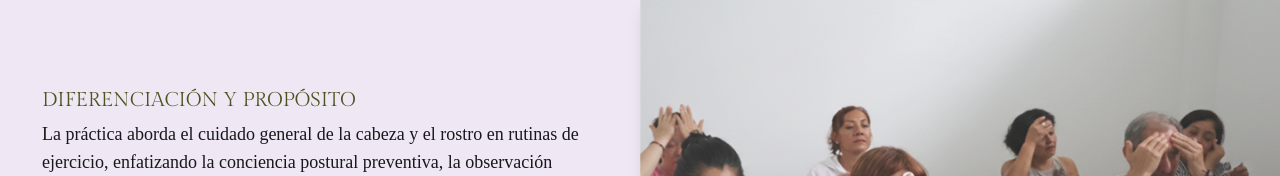
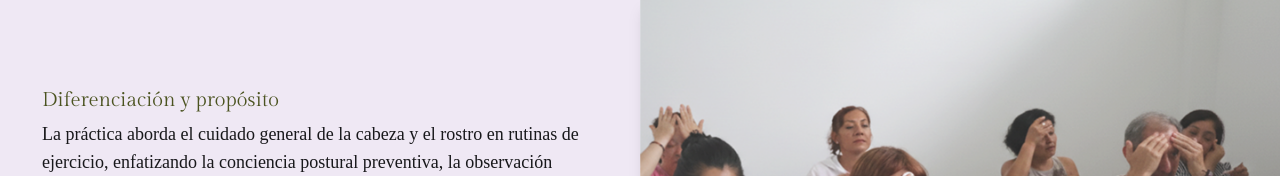
Before and after one commit to JosueCabrera86/manoentonada, a React (Vite) app: page /yogafacial in a window 1280 px wide. Shown: the part 2178-2354 px from the top of the page. Built offline with nearby package versions, Linux system fonts and the light colour scheme; a web font is replaced by a local one.

Commit message:
correcciones

```diff
--- a/src/page/yogafacial.jsx
+++ b/src/page/yogafacial.jsx
@@ -80,7 +80,7 @@ function YogaFacial() {
       reverse: true,
     },
     {
-      subtitulo: "DIFERENCIACIÓN Y PROPÓSITO",
+      subtitulo: "Diferenciación y propósito",
       texto:
         "La práctica aborda el cuidado general de la cabeza y el rostro en rutinas de ejercicio, enfatizando la conciencia postural preventiva, la observación amorosa y la conexión entre emociones y gestos faciales. Busca recordar la belleza única que reside en cada ser humano, más allá de cánones impuestos. Es una herramienta adaptable para cualquier momento de la vida, promoviendo la introspección y la aceptación o el cambio, impactando positivamente tanto a nivel individual como comunitario.",
       imagen: "yogaf3",
```
